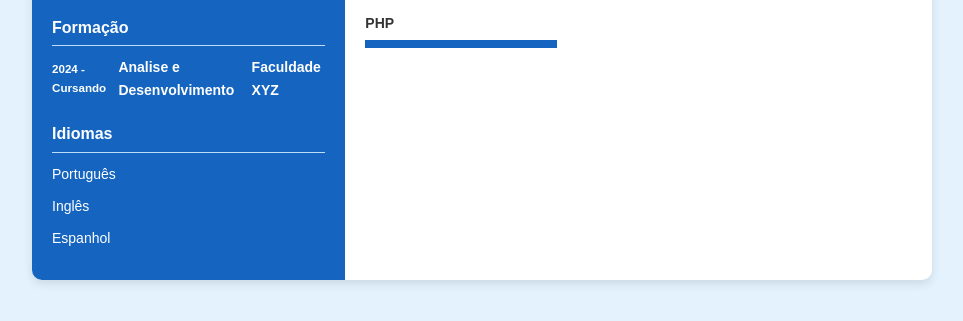
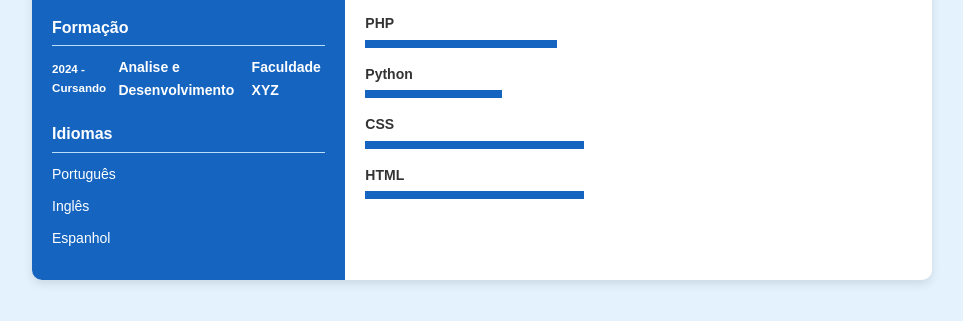
Before and after one commit to isaquepoestacio/curriculo, a plain HTML site: page index.html in a window 1280 px wide. Shown: the part 479-800 px from the top of the page, without its empty margins (158-1121 px from the left). Drawn offline with nearby package versions, Linux system fonts and the light colour scheme.

Commit message:
Update index.html

```diff
--- a/index.html
+++ b/index.html
@@ -73,10 +73,32 @@
 
             <div class="about skills">
                 <h2 class="title2">Habilidades Profissionais</h2>
+                <!-- Habilidade PHP -->
                 <div class="box">
                     <h4>PHP</h4>
                     <div class="percent">
                         <div style="width: 35%;"></div>
+                    </div>
+                </div>
+                <!-- Habilidade Python -->
+                <div class="box">
+                    <h4>Python</h4>
+                    <div class="percent">
+                        <div style="width: 25%;"></div>
+                    </div>
+                </div>
+                <!-- Habilidade CSS -->
+                <div class="box">
+                    <h4>CSS</h4>
+                    <div class="percent">
+                        <div style="width: 40%;"></div>
+                    </div>
+                </div>
+                <!-- Habilidade HTML -->
+                <div class="box">
+                    <h4>HTML</h4>
+                    <div class="percent">
+                        <div style="width: 40%;"></div>
                     </div>
                 </div>
             </div>
```
